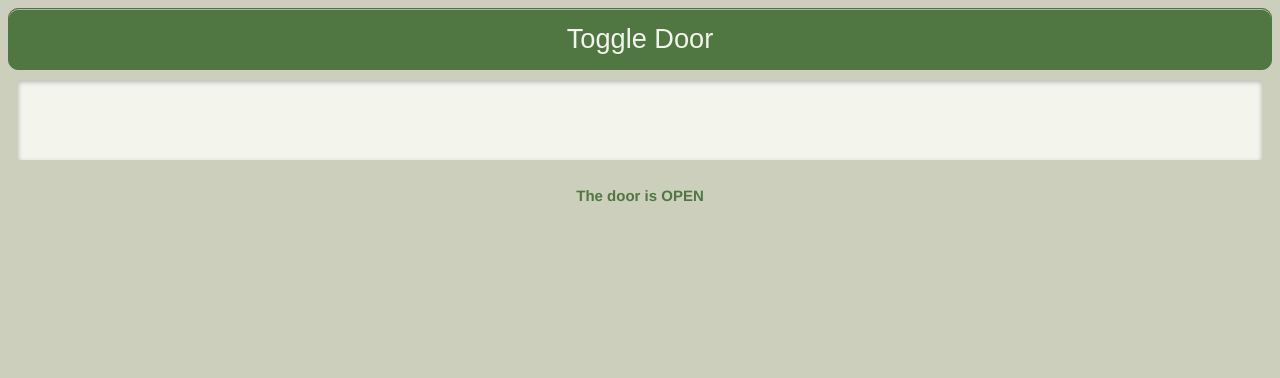
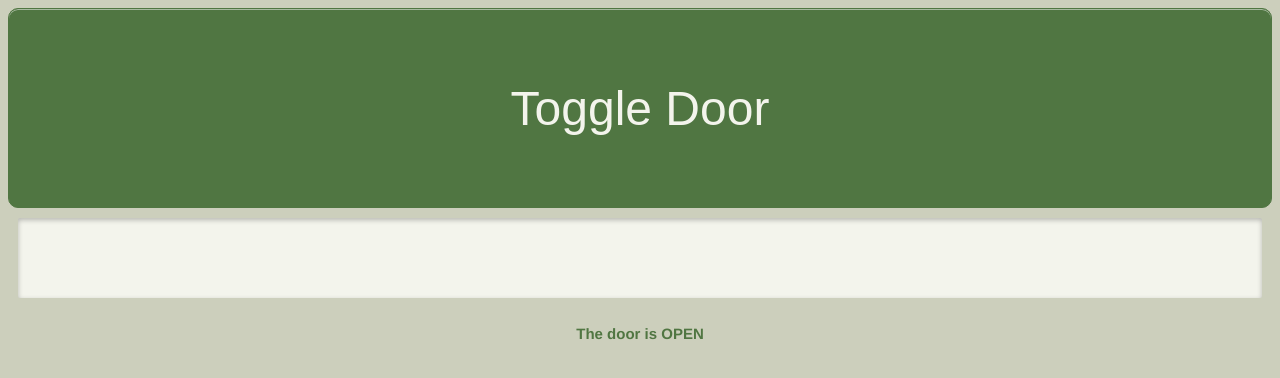
Before and after one commit to npotts/garage-rpy, a plain HTML site: page www/index.html in a window 1280 px wide. Drawn offline with nearby package versions, Linux system fonts and the light colour scheme; files that its build step writes are made by us from their sources; no server answers; files whose address does not match are found by name.

Commit message:
Embiggen the button

```diff
--- a/www/style.css
+++ b/www/style.css
@@ -16,7 +16,7 @@ body {
 .doneit input[type="button"] {
 	color: rgba(243, 244, 236, 1);
 	font:2.4em Futura, ‘Century Gothic’, AppleGothic, sans-serif;
-	font-size:170%;
+	font-size:300%;
 	padding:14px;
 	background:url(overlay.png) repeat-x center #507642;
 	background-color:rgba(80, 118, 66, 1);
@@ -31,6 +31,7 @@ body {
 	cursor:pointer;
 	display:block;
 	width:100%;
+  height:200px;
 }
 .doneit input[type="button"]:hover{
 	color: rgba(243, 244, 236, 1);
```
